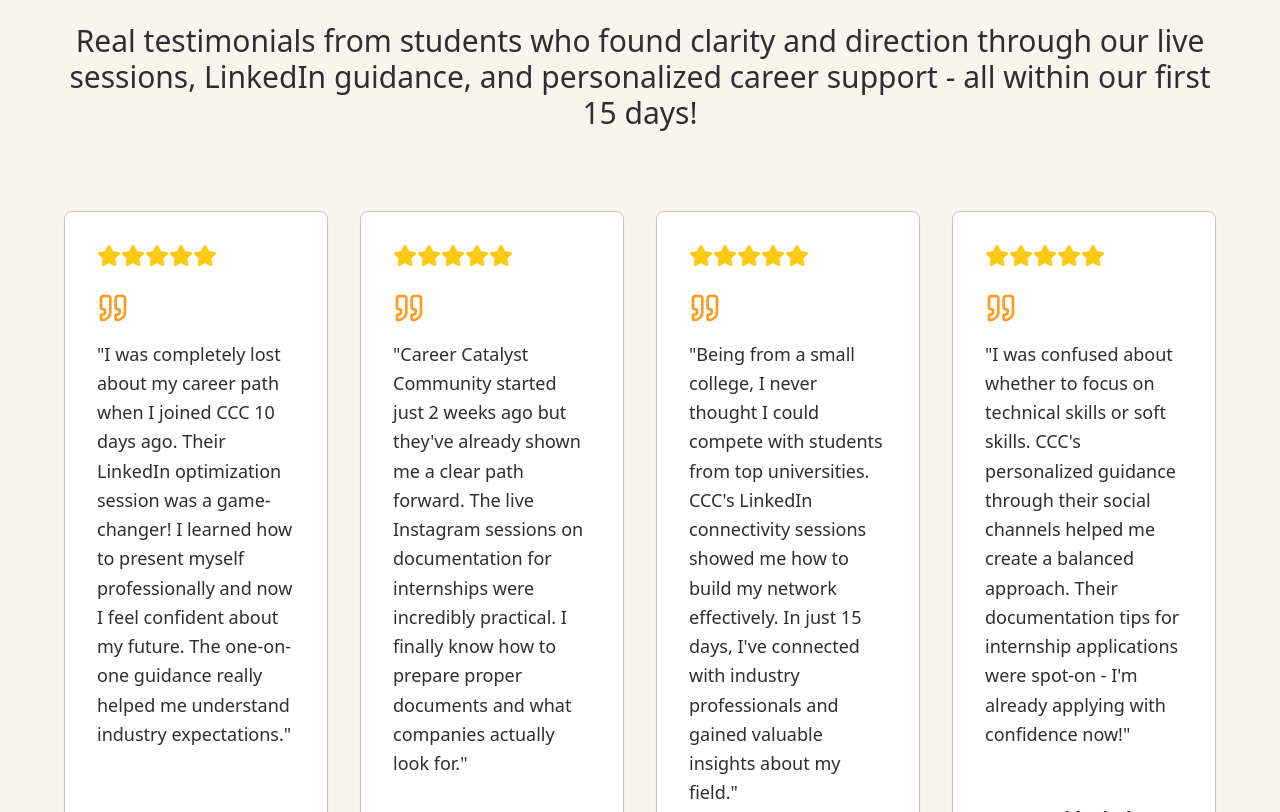
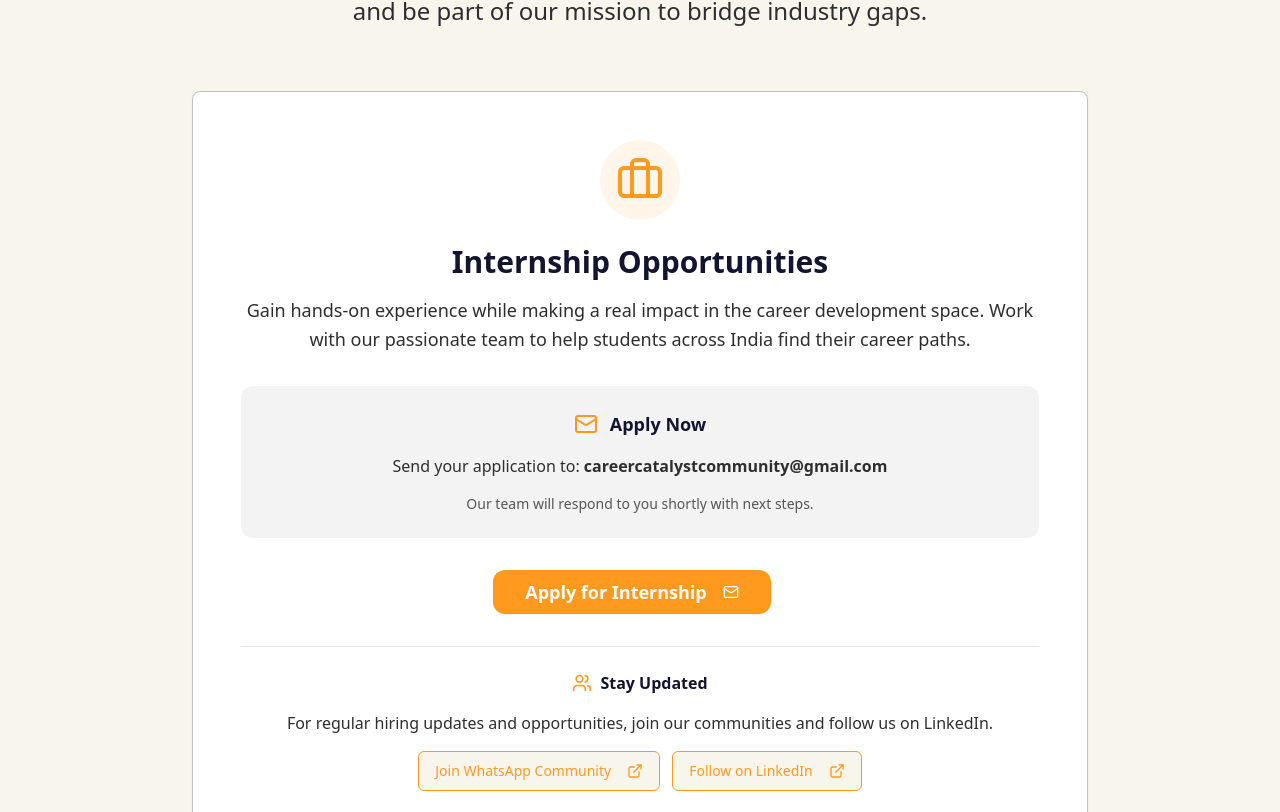
Before and after one commit to gunn2522/CCC, a React (Vite) app: page / in a window 1280 px wide. Shown: the part 8508-9320 px from the top of the page. Built offline with nearby package versions, Linux system fonts and the light colour scheme.

Commit message:
Add careers section to homepage
Added a careers section to the homepage with an email address for internship applications and a call to join communities for updates.

```diff
--- /dev/null
+++ b/src/components/CareersSection.tsx
@@ -0,0 +1,97 @@
+
+import { Card, CardContent, CardDescription, CardHeader, CardTitle } from "@/components/ui/card";
+import { Button } from "@/components/ui/button";
+import { Mail, Users, Briefcase, ArrowRight, ExternalLink } from "lucide-react";
+
+const CareersSection = () => {
+  const handleEmailClick = () => {
+    window.location.href = 'mailto:careercatalystcommunity@gmail.com?subject=Internship Application - Career Catalyst Community';
+  };
+
+  return (
+    <section className="py-20 bg-background">
+      <div className="w-full max-w-none px-8 lg:px-16">
+        <div className="text-center mb-16">
+          <h2 className="text-4xl md:text-5xl lg:text-6xl font-bold text-brand-oxford mb-8">
+            Join Our <span className="text-primary">Team</span>
+          </h2>
+          <p className="text-xl md:text-2xl text-brand-jet max-w-4xl mx-auto leading-relaxed font-medium">
+            Looking for valuable experience? Join Career Catalyst Community as an intern and
+            be part of our mission to bridge industry gaps.
+          </p>
+        </div>
+
+        <div className="max-w-4xl mx-auto">
+          <Card className="group hover:shadow-2xl transition-all duration-500 transform hover:-translate-y-3 bg-white border-secondary">
+            <CardContent className="p-12 text-center">
+              <div className="mb-8">
+                <div className="p-4 rounded-full bg-primary/10 mb-6 group-hover:bg-primary/20 transition-colors duration-300 mx-auto w-fit">
+                  <Briefcase className="h-12 w-12 text-primary" />
+                </div>
+                <h3 className="text-3xl font-bold text-brand-oxford mb-4">Internship Opportunities</h3>
+                <p className="text-brand-jet leading-relaxed text-lg">
+                  Gain hands-on experience while making a real impact in the career development space.
+                  Work with our passionate team to help students across India find their career paths.
+                </p>
+              </div>
+
+              <div className="mb-8 p-6 bg-brand-oxford/5 rounded-xl">
+                <div className="flex items-center justify-center mb-4">
+                  <Mail className="h-6 w-6 text-primary mr-3" />
+                  <span className="text-brand-oxford font-semibold text-lg">Apply Now</span>
+                </div>
+                <p className="text-brand-jet mb-4">
+                  Send your application to: <strong>careercatalystcommunity@gmail.com</strong>
+                </p>
+                <p className="text-sm text-brand-jet/80">
+                  Our team will respond to you shortly with next steps.
+                </p>
+              </div>
+
+              <div className="space-y-4 mb-8">
+                <Button
+                  size="lg"
+                  className="bg-primary hover:bg-primary/90 text-white px-8 py-4 transition-all duration-300 transform hover:scale-105 rounded-xl font-bold text-lg mr-4"
+                  onClick={handleEmailClick}
+                >
+                  Apply for Internship
+                  <Mail className="ml-2 h-5 w-5" />
+                </Button>
+              </div>
+
+              <div className="pt-6 border-t border-gray-200">
+                <div className="flex items-center justify-center mb-4">
+                  <Users className="h-5 w-5 text-primary mr-2" />
+                  <span className="text-brand-oxford font-semibold">Stay Updated</span>
+                </div>
+                <p className="text-brand-jet mb-4">
+                  For regular hiring updates and opportunities, join our communities and follow us on LinkedIn.
+                </p>
+                <div className="flex flex-col sm:flex-row gap-3 justify-center">
+                  <Button
+                    variant="outline"
+                    className="border-primary text-primary hover:bg-primary hover:text-white transition-all duration-300"
+                    onClick={() => window.open('https://chat.whatsapp.com/HA2OtWFBunc324bQFSUNuG', '_blank')}
+                  >
+                    Join WhatsApp Community
+                    <ExternalLink className="ml-2 h-4 w-4" />
+                  </Button>
+                  <Button
+                    variant="outline"
+                    className="border-primary text-primary hover:bg-primary hover:text-white transition-all duration-300"
+                    onClick={() => window.open('https://www.linkedin.com/company/ccclearntoearn/', '_blank')}
+                  >
+                    Follow on LinkedIn
+                    <ExternalLink className="ml-2 h-4 w-4" />
+                  </Button>
+                </div>
+              </div>
+            </CardContent>
+          </Card>
+        </div>
+      </div>
+    </section>
+  );
+};
+
+export default CareersSection;
--- a/src/pages/Index.tsx
+++ b/src/pages/Index.tsx
@@ -6,6 +6,7 @@ import CommunityLinks from "@/components/CommunityLinks";
 import DonationSponsorship from "@/components/DonationSponsorship";
 import CollaborationSection from "@/components/CollaborationSection";
 import FoundersDesk from "@/components/FoundersDesk";
+import CareersSection from "@/components/CareersSection";
 import Testimonials from "@/components/Testimonials";
 import QueriesSection from "@/components/QueriesSection";
 import Footer from "@/components/Footer";
@@ -20,6 +21,7 @@ const Index = () => {
       <DonationSponsorship />
       <CollaborationSection />
       <FoundersDesk />
+      <CareersSection />
       <Testimonials />
       <QueriesSection />
       <Footer />
```
